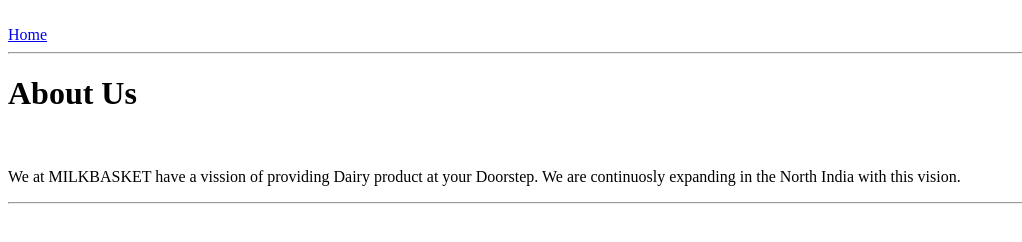
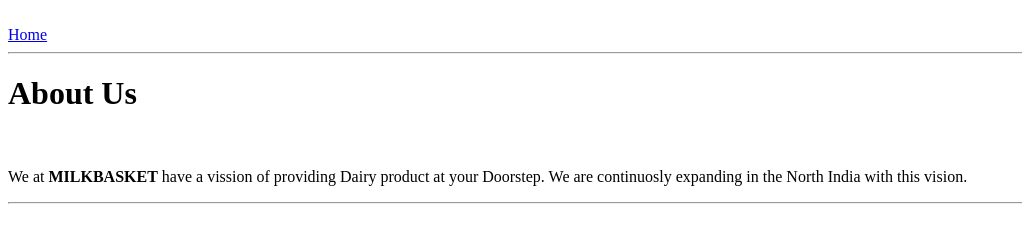
Before and after one commit to Hjstyles/vijayjoshi007.github.io, a plain HTML site: page about.html in a window 1280 px wide. Shown: the whole page, without its empty margins (0-1022 px from the left). Drawn offline with Linux system fonts and the light colour scheme.

Commit message:
Update about.html

```diff
--- a/about.html
+++ b/about.html
@@ -9,7 +9,7 @@
 <body>
     <a href="index.html">Home </a><hr>
     <h1>About Us</h1><br>
-    <p>  We at MILKBASKET have a vission of providing Dairy product at your Doorstep. We are continuosly expanding in the North India with this vision.</p><hr>
+    <p>  We at <strong>MILKBASKET</strong> have a vission of providing Dairy product at your Doorstep. We are continuosly expanding in the North India with this vision.</p><hr>
 
 
 </body>
```
